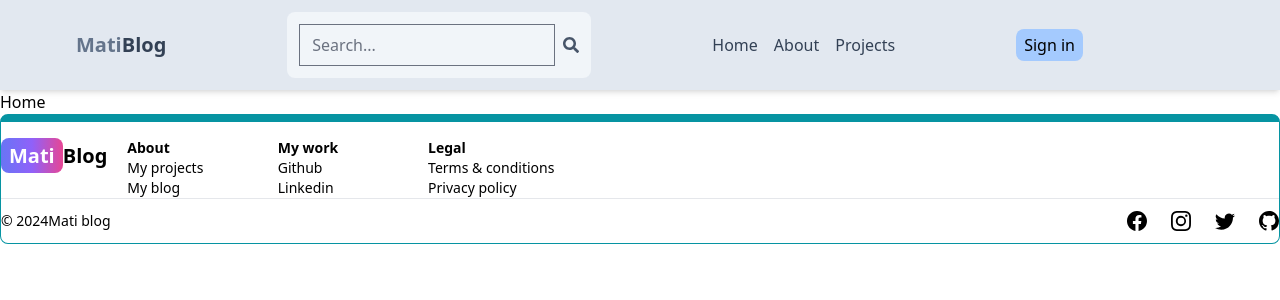
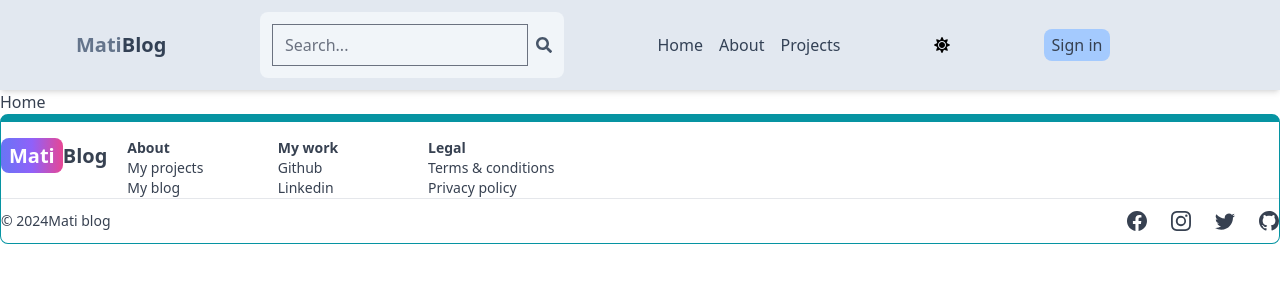
Before and after one commit to matidlr/mern-blog, a React (Vite) app in the folder client/: page / in a window 1280 px wide. Shown: the top 300 px of the page. Built offline with nearby package versions, Linux system fonts and the light colour scheme; no server answers.

Commit message:
complete dark mode functionality

```diff
--- a/client/src/components/Header.jsx
+++ b/client/src/components/Header.jsx
@@ -4,13 +4,17 @@ import { AiOutlineSearch } from 'react-icons/ai';
 import { FaMoon, FaSun } from 'react-icons/fa';
 import { FaSearch } from 'react-icons/fa';
 import { useEffect, useState } from 'react';
-import {useSelector} from 'react-redux';
+import {useSelector, useDispatch} from 'react-redux';
+import { toggleTheme } from '../redux/theme/themeSlice';
 
 const Header = () => {
   const { currentUser } = useSelector((state) => state.user);
+  const { theme } = useSelector((state) => state.theme);
   const [searchTerm, setSearchTerm] = useState('')
   const [visible, setVisible] = useState(false);
-   const path = useLocation().pathname;
+  const path = useLocation().pathname;
+  const dispatch = useDispatch();
+
    const handleSubmit  = async (e) =>{
 
    }
@@ -57,6 +61,9 @@ const Header = () => {
           </li>
         </Link>
       </ul>
+      <button className='text-black' onClick={()=> dispatch(toggleTheme())}>
+        {theme === 'light' ? <FaSun/> : <FaMoon/> }
+      </button>
 
     {
       currentUser ? (
--- /dev/null
+++ b/client/src/components/ThemeProvider.jsx
@@ -0,0 +1,12 @@
+import { useSelector } from 'react-redux';
+
+export default function ThemeProvider({ children }) {
+  const { theme } = useSelector((state) => state.theme);
+  return (
+    <div className={theme}>
+      <div className='bg-white text-gray-700 dark:text-gray-200 dark:bg-[rgb(16,23,42)] min-h-screen'>
+        {children}
+      </div>
+    </div>
+  );
+}
--- a/client/src/main.jsx
+++ b/client/src/main.jsx
@@ -5,11 +5,14 @@ import './index.css'
 import {store, persistor} from './redux/store.js';
 import {Provider} from 'react-redux';
 import { PersistGate } from 'redux-persist/integration/react';
+import ThemeProvider from './components/ThemeProvider.jsx';
 
 ReactDOM.createRoot(document.getElementById('root')).render(
   <PersistGate persistor={persistor}>
   <Provider store={store}>
-    <App />
+    <ThemeProvider>
+      <App />
+    </ThemeProvider>
   </Provider>
   </PersistGate>,
 )
--- a/client/src/redux/store.js
+++ b/client/src/redux/store.js
@@ -1,10 +1,12 @@
-import { configureStore, combineReducers } from '@reduxjs/toolkit'
+import { configureStore, combineReducers } from '@reduxjs/toolkit';
 import userReducer from './user/userSlice';
+import themeReducer from './theme/themeSlice';
 import { persistReducer, persistStore } from 'redux-persist';
 import storage from 'redux-persist/lib/storage';
 
 const rootReducer = combineReducers({
   user: userReducer,
+  theme: themeReducer,
 });
 
 const persistConfig = {
--- /dev/null
+++ b/client/src/redux/theme/themeSlice.js
@@ -0,0 +1,19 @@
+import {createSlice} from '@reduxjs/toolkit';
+
+const initialState = {
+    theme: 'light',
+};
+
+const themeSlice = createSlice({
+    name: 'theme',
+    initialState,
+    reducers: {
+        toggleTheme: (state) => {
+            state.theme = state.theme === 'light' ? 'dark' : 'light';
+        },
+        }
+});
+
+export const {toggleTheme} = themeSlice.actions;
+
+export default themeSlice.reducer;
```
